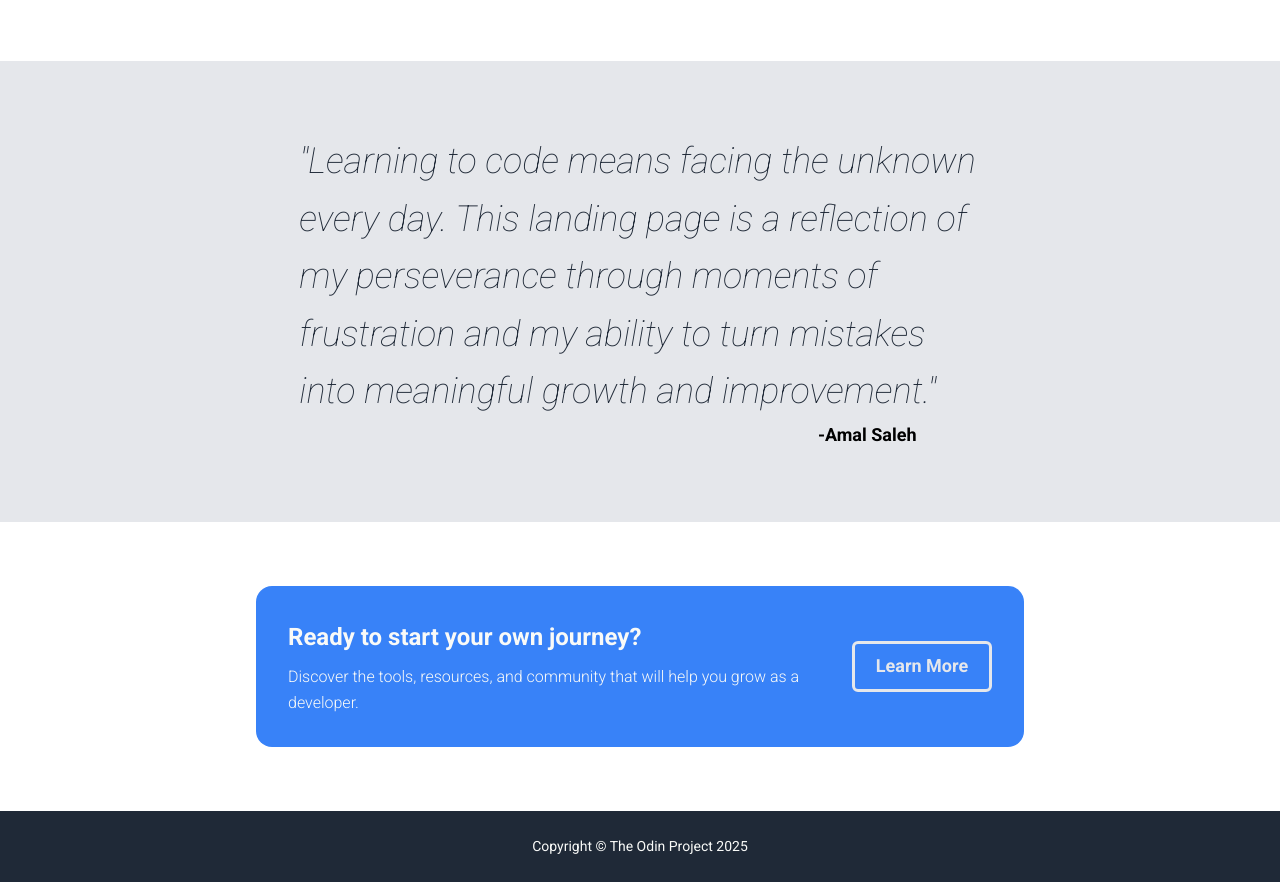
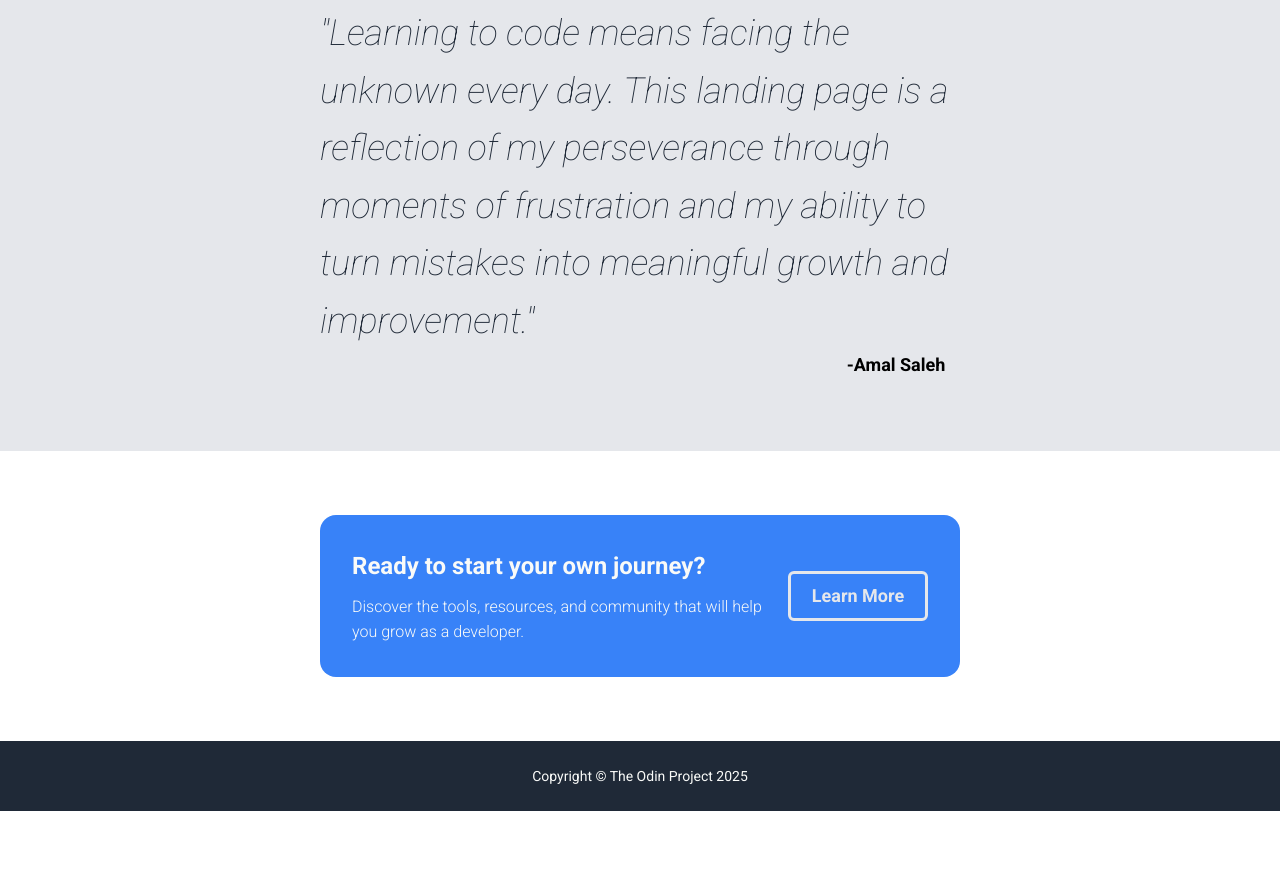
Before and after one commit to saleh-coder/landing-page-project, a plain HTML site: page index.html in a window 1280 px wide. Shown: the part 1099-1981 px from the top of the page. After the commit the page ends 1910 px from the top, so only its background shows below. Drawn offline with Linux system fonts and the light colour scheme.

Commit message:
Fix layout and alignment issues in styles.css

```diff
--- a/styles.css
+++ b/styles.css
@@ -28,6 +28,7 @@ ul {
     list-style: none;
 
 }
+
 
 /* HEADER */
 .header {
@@ -127,7 +128,7 @@ ul {
     flex-wrap: wrap;
     justify-content: center;
     align-items: center;
-    padding: 64px;
+    padding-top: 64px 0 64px 0;
 }
 
 .figure__title {
@@ -165,7 +166,7 @@ ul {
     display: flex;
     flex-direction: column;
     align-items: center;
-    padding: 72px;
+    padding: 72px 0 72px 0;
 }
 
 .quote__text {
@@ -173,7 +174,7 @@ ul {
     font-style: italic;
     color: #1f2937;
     font-weight: lighter;
-    width: 60%;
+    width: 50%;
 }
 
 .quote__name {
@@ -186,7 +187,7 @@ ul {
     background-color: #3882f8;
     padding: 32px;
     margin: 64px auto;
-    width: 60%;
+    width: 50%;
     border-radius: 16px;
 
     display: flex;
```
